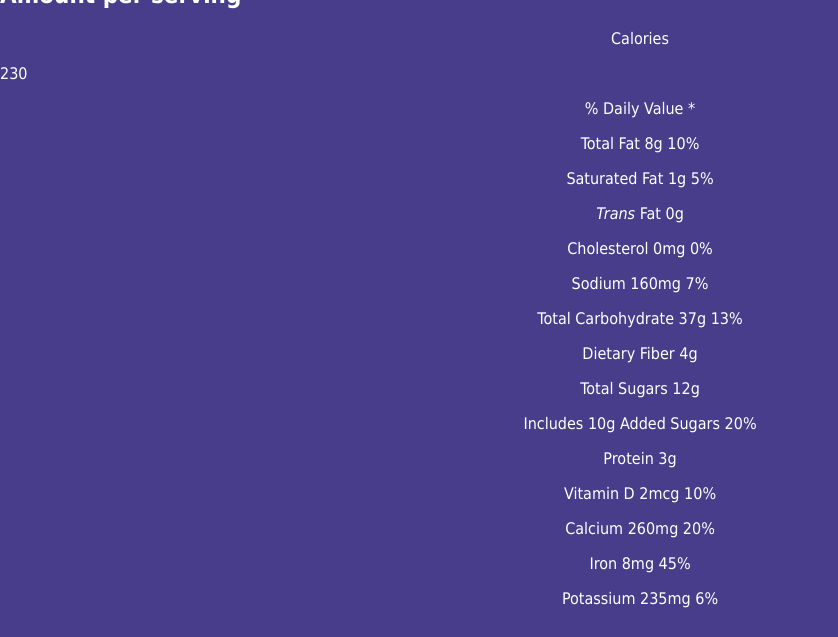
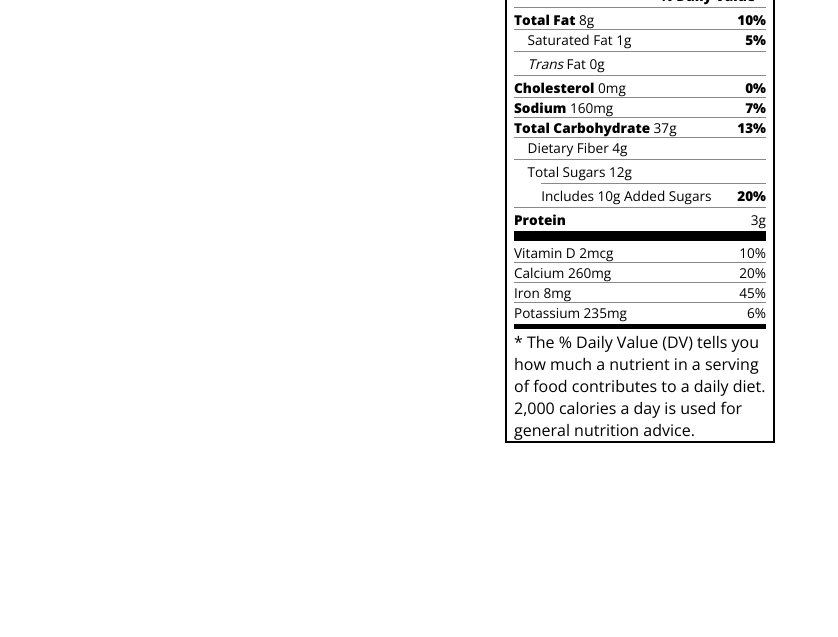
Before and after one commit to ContardiC/ResponsiveWebDesign, a plain HTML site: page nutritionfacts.html in a window 1280 px wide. Shown: the part 195-832 px from the top of the page, without its empty margins (0-838 px from the left). After the commit the page ends 800 px from the top, so only its background shows below. Drawn offline with nearby package versions, Linux system fonts and the light colour scheme.

Commit message:
css link fixes

```diff
--- a/nutritionfacts.html
+++ b/nutritionfacts.html
@@ -5,7 +5,7 @@
   <meta charset="UTF-8">
   <title>Nutrition Label</title>
   <link href="https://fonts.googleapis.com/css?family=Open+Sans:400,700,800" rel="stylesheet">
-  <link href="./styles.css" rel="stylesheet">
+  <link href="nutritionfacts.css" rel="stylesheet">
 </head>
 
 <body>
@@ -49,6 +49,9 @@
       <p>Iron 8mg <span>45%</span></p>
       <p class="no-divider">Potassium 235mg <span>6%</span></p>
     </div>
+    <div class="divider medium"></div>
+    <p class="note">* The % Daily Value (DV) tells you how much a nutrient in a serving of food contributes to a daily
+      diet. 2,000 calories a day is used for general nutrition advice.</p>
   </div>
 </body>
 </html>
```
